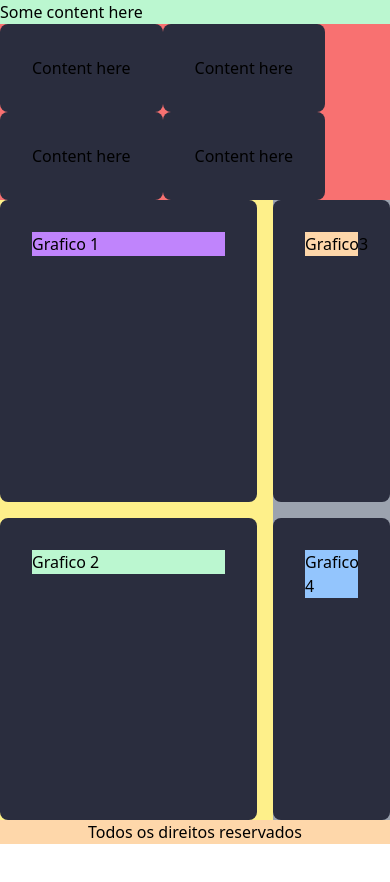
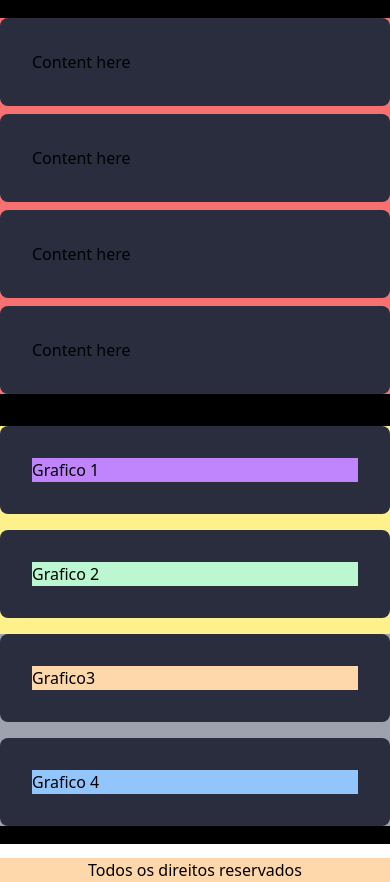
Before and after one commit to jcjeancarloo/influcenter-challenge, a React (Vite) app: page / in a window 390 px wide. Before the commit the page ends 844 px from the top, so only its background shows below. Built offline with nearby package versions, Linux system fonts and the light colour scheme.

Commit message:
feat: add responsivity to grid

```diff
--- a/src/components/Overview/index.tsx
+++ b/src/components/Overview/index.tsx
@@ -2,8 +2,8 @@ import Card from '@components/Common/Card'
 
 const Overview = () => {
   return (
-    <div className="bg-yellow-200 w-full h-[1024px] flex flex-row gap-x-4">
-      <div className="h-full flex flex-col gap-y-4 w-[70%]">
+    <div className="bg-yellow-200 w-full h-[1024px] flex flex-col md:flex-row gap-x-4 gap-y-4">
+      <div className="h-full flex flex-col gap-y-4 md:w-[70%] w-full">
         <Card height="h-1/2">
           <div className="bg-purple-400 w-full">
             <h1>Grafico 1</h1>
@@ -15,7 +15,7 @@ const Overview = () => {
           </div>
         </Card>
       </div>
-      <div className="bg-gray-400 h-full flex flex-col gap-y-4 w-[30%]">
+      <div className="bg-gray-400 h-full flex flex-col gap-y-4 md:w-[30%] w-full">
         <Card height="h-1/2">
           <div className="bg-orange-200 w-full">
             <h1>Grafico3</h1>
--- a/src/components/Summary/index.tsx
+++ b/src/components/Summary/index.tsx
@@ -2,7 +2,7 @@ import Card from '@components/Common/Card'
 
 const Summary = () => {
   return (
-    <div className="flex flex-wrap bg-red-400 w-full">
+    <div className="flex flex-col gap-y-2 md:flex-row  bg-red-400 w-full">
       <Card>
         <h1>Content here</h1>
       </Card>
--- a/src/components/Wrapper/index.tsx
+++ b/src/components/Wrapper/index.tsx
@@ -4,7 +4,7 @@ type WrapperProps = {
 
 const Wrapper = ({ children }: WrapperProps) => {
   return (
-    <div className="bg-black max-w-[1920px] w-full flex flex-col items-center justify-center h-screen">
+    <div className="bg-black max-w-[1920px] w-full flex flex-col gap-y-8 items-center justify-center h-screen">
       {children}
     </div>
   )
```
